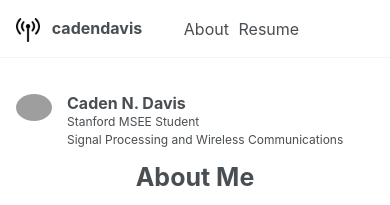
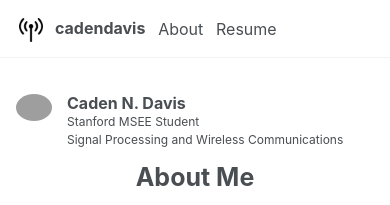
Before and after one commit to caden-davis/caden-davis.github.io, a Jekyll site: the page built from _pages/about.md, in a window 390 px wide. Shown: the top 205 px of the page. Built offline with Jekyll 4.4.1, drawn with Linux system fonts in a browser that asks for light colours; a script that is not in the unit is left out.

Commit message:
Balance greedy nav

```diff
--- a/_sass/layout/_masthead.scss
+++ b/_sass/layout/_masthead.scss
@@ -71,3 +71,10 @@
     font-weight: 700;
   }
 }
+
+@media screen and (max-width: 768px) {
+  .masthead__menu-item {
+    padding: 0 0.2em;          // reduce horizontal space
+    // font-size: 1rem;        // shrink font
+  }
+}
--- a/_sass/layout/_navigation.scss
+++ b/_sass/layout/_navigation.scss
@@ -445,7 +445,7 @@
 
 @media screen and (max-width: 768px) {
   .greedy-nav a {
-    margin: 0 0.3rem;     // default is 1rem
+    margin: 0 0.2rem;     // default is 1rem
     // padding: 0.1rem 0;     // tighten top/bottom space
     // font-size: 1rem;
   }
```
